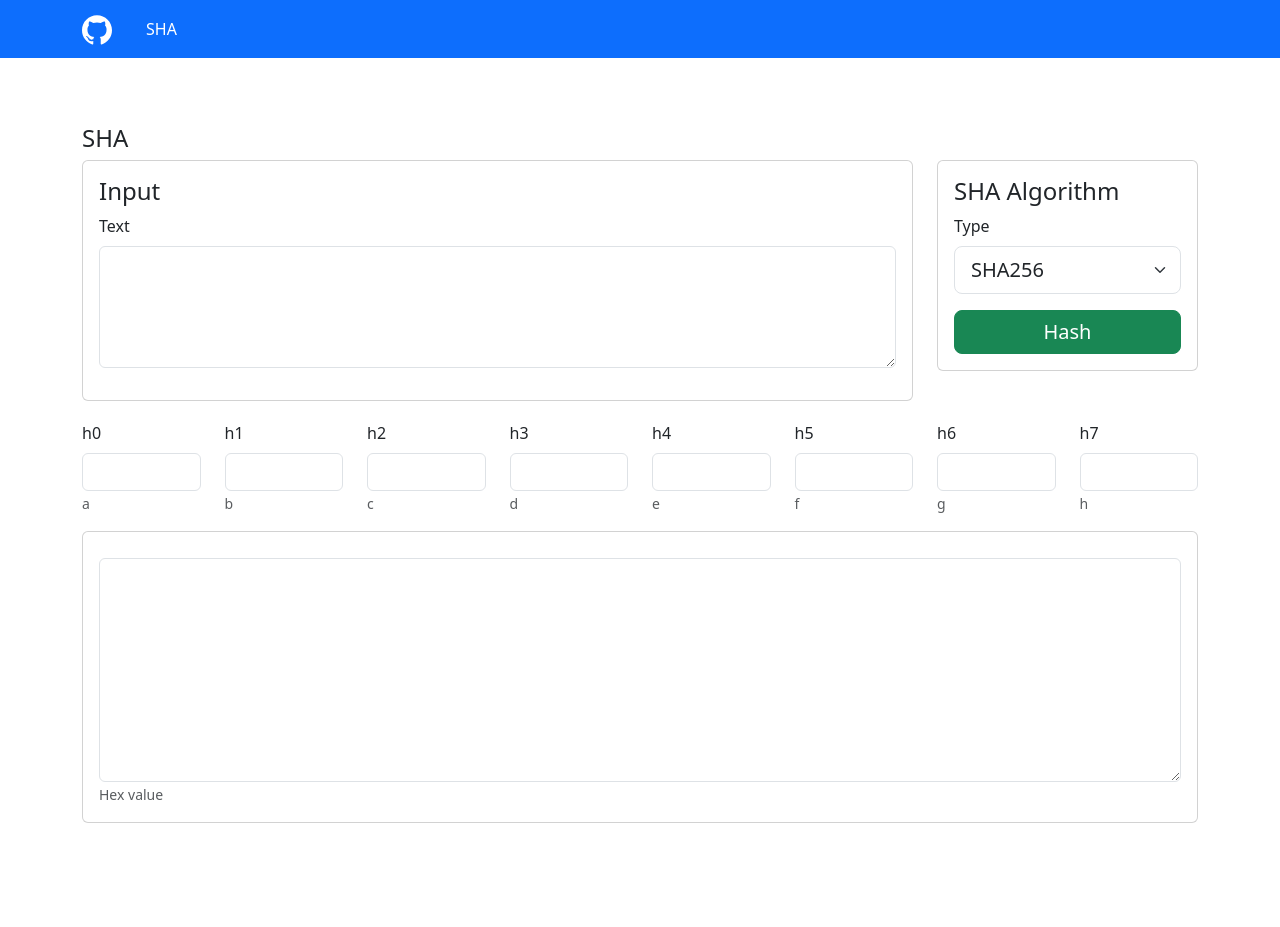
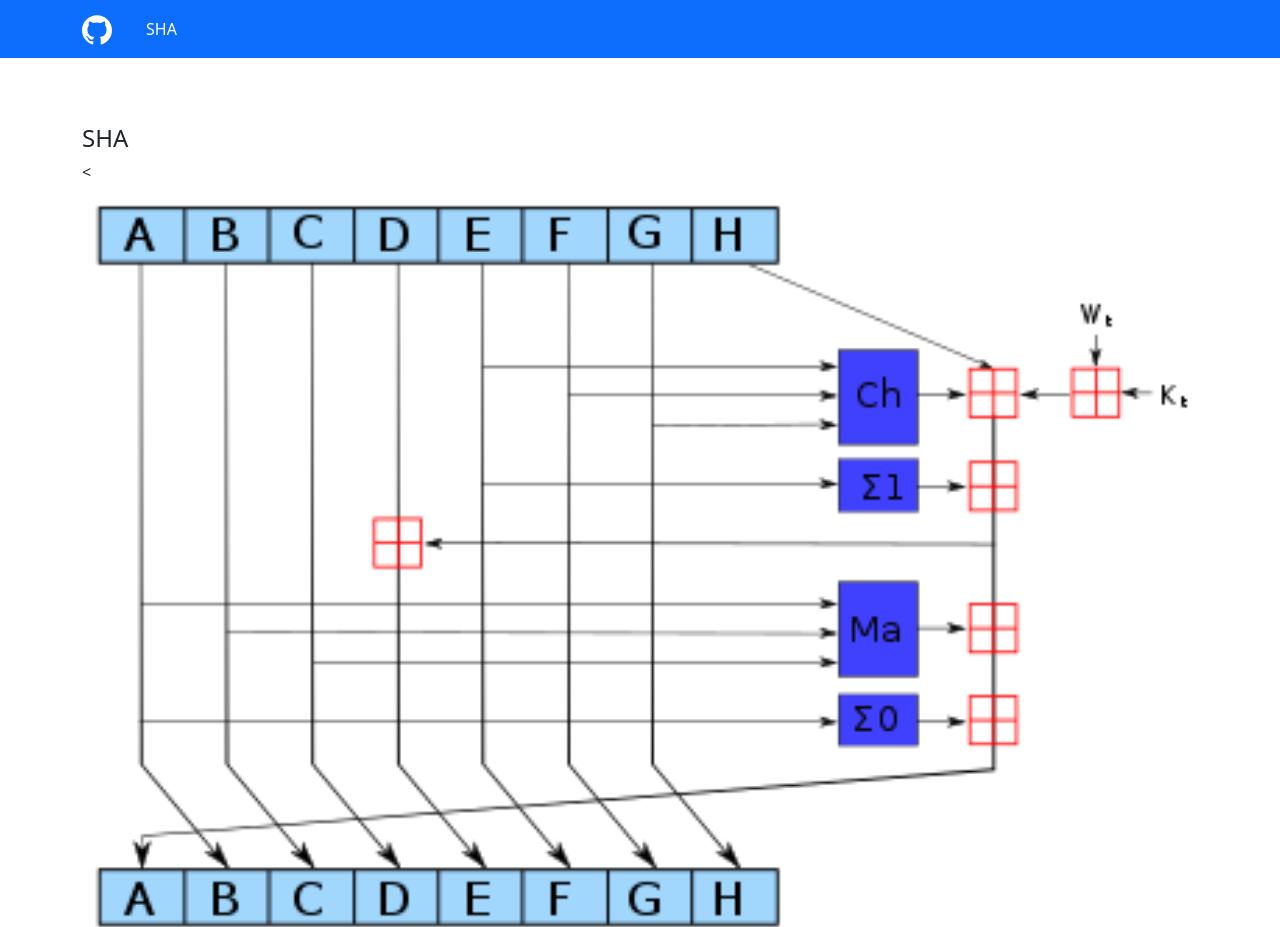
Before and after one commit to hmthanh/sha, a plain HTML site: page index.html in a window 1280 px wide. Shown: the top 927 px of the page. Drawn offline with nearby package versions, Linux system fonts and the light colour scheme.

Commit message:
update image

```diff
--- a/index.html
+++ b/index.html
@@ -67,6 +67,12 @@
         <div style="margin-top: 50px;"></div>
         <div class="container">
             <h4 id="sha">SHA</h4>
+            <<div
+                class="row justify-content-center align-items-center g-2"
+            >
+               <img src="./.github/SHA-2.png" alt="SHA-2">
+            </div>
+
             <div class="row">
                 <div class="col-9">
                     <div class="row">
```
Also changed, not shown: .github/SHA-2.png (added), 1 other file.
